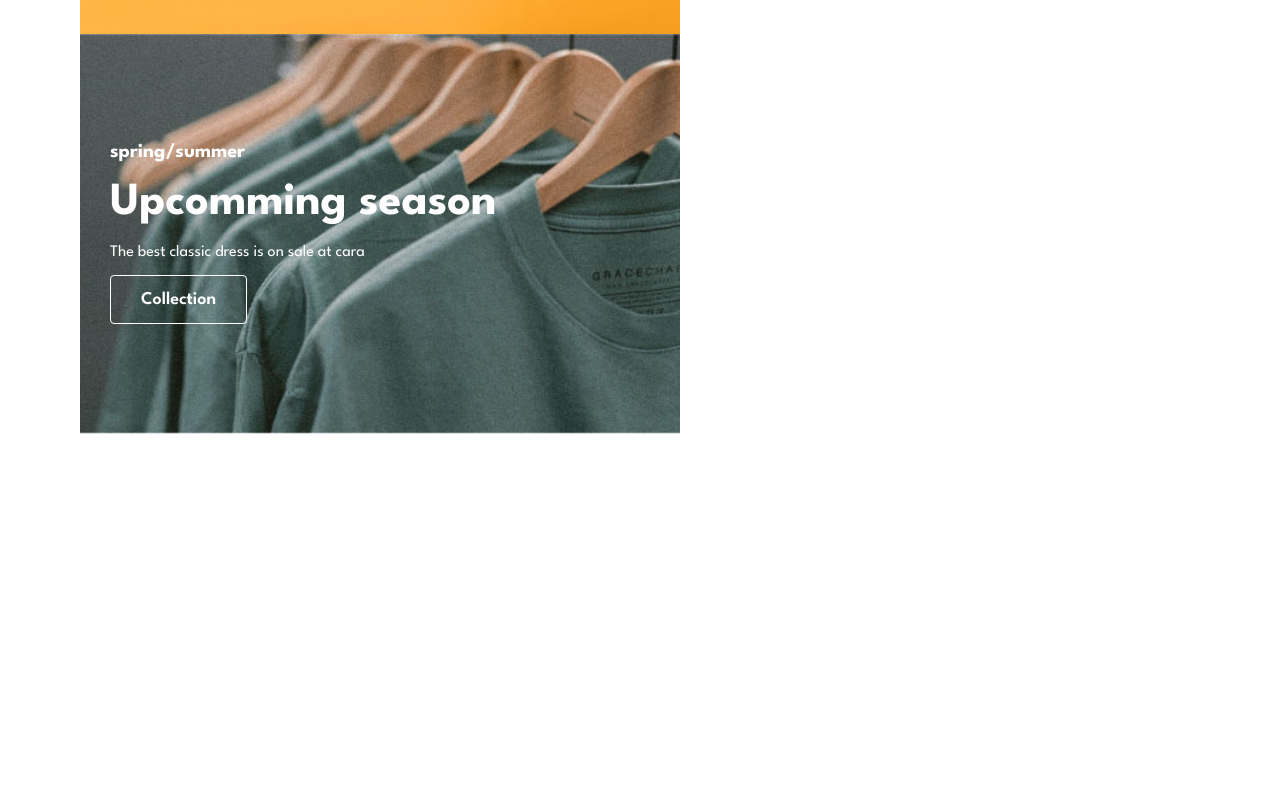
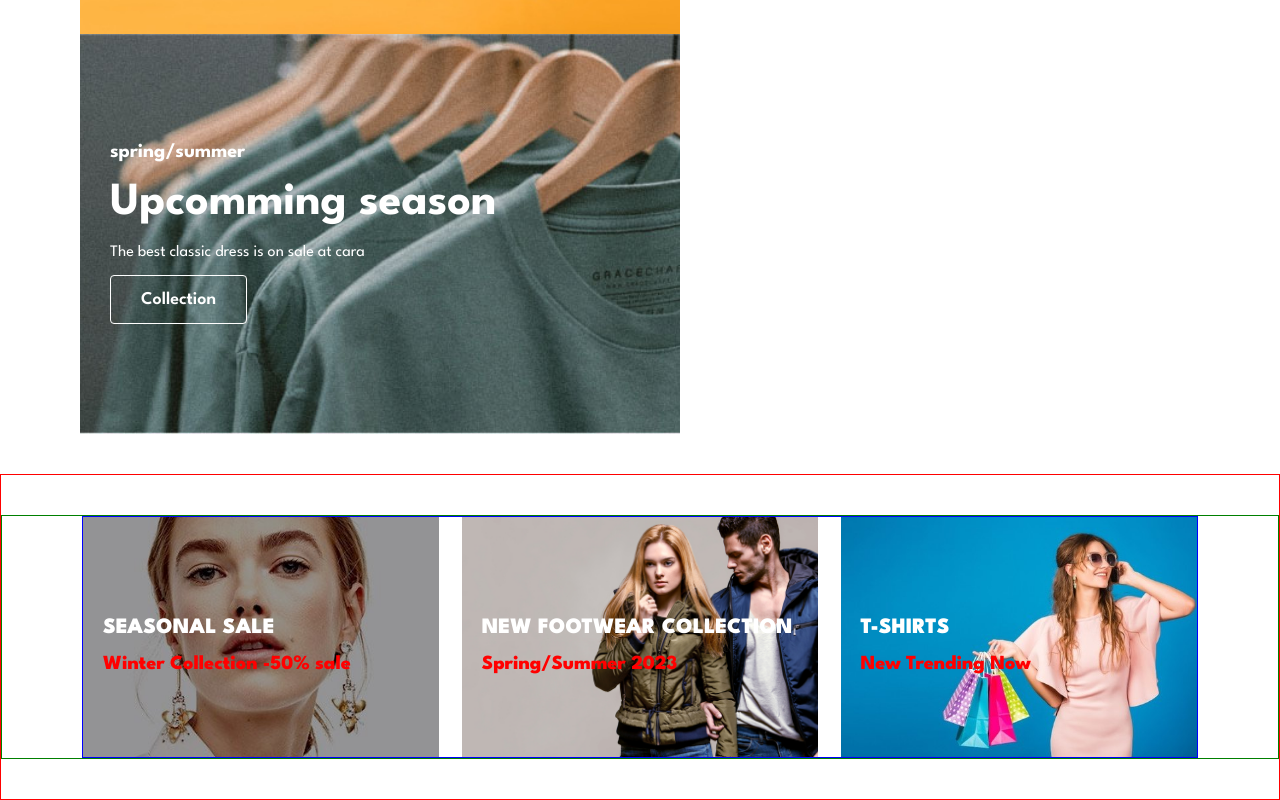
Before and after one commit to pandurang-sadgir/Ecommerce, a plain HTML site: page index.html in a window 1280 px wide. Shown: the part 4121-4921 px from the top of the page. Before the commit the page ends 4595 px from the top, so only its background shows below. Drawn offline with Linux system fonts and the light colour scheme.

Commit message:
text-area-banner

```diff
--- a/css/style.css
+++ b/css/style.css
@@ -453,12 +453,49 @@ section .call-to-action-content{
 }
 
 
+/* Text area banner styling */
+
+.text-area-banner .text-area-content{
+    display: flex;
+    flex-direction: row;
+    justify-content:space-between ;
+    align-items: center;
+    flex-wrap: wrap;
+}
+.text-area-banner .text-area-content .text-banner{
+    display: flex;
+    flex-direction: column;
+    justify-content: center;
+    align-items: flex-start;
+    padding: 2rem;
+    /* margin-bottom: 2rem; */
+    background-image: url(../assets/images/banner/b7.jpg);
+    background-size: cover;
+    background-position: center;
+    background-repeat: no-repeat;
+    height: 30vh;
+    width: 32%;
 
 
+}
+.text-area-banner .text-area-content .text-banner-2{
+    background-image: url(../assets/images/banner/b4.jpg);
 
+}
+.text-area-banner .text-area-content .text-banner-3{
+    background-image: url(../assets/images/banner/b18.jpg);
 
-
-
+}
+.text-area-banner .text-area-content .text-banner h2{
+    color: #fff;
+    font-size: 2.2rem;
+    font-weight: 900;
+}
+.text-area-banner .text-area-content .text-banner h3{
+    color: red;
+    font-size: 2rem;
+    font-weight: 800;
+}
 /* Testing classes */
 .red-border{
     border: 0.1rem red solid;
--- a/index.html
+++ b/index.html
@@ -468,6 +468,30 @@
 
 </div>
 </section>
+
+
+<!-- Text area banner  -->
+<section class="text-area-banner red-border" id="text-area-banner" >
+<div class="max-width green-border">
+    <div class="text-area-content blue-border">
+        <div class="text-banner">
+            <h2>SEASONAL SALE</h2>
+            <h3>Winter Collection -50% sale</h3>
+        </div>
+
+        <div class="text-banner text-banner-2">
+            <h2>NEW FOOTWEAR COLLECTION</h2>
+            <h3>Spring/Summer 2023</h3>
+        </div>
+
+        <div class="text-banner text-banner-3">
+            <h2>T-SHIRTS</h2>
+            <h3>New Trending Now</h3>
+        </div>
+    </div>
+
+</div>
+</section>
     <script src="./js/script.js"></script>
 </body>
 </html>
```
